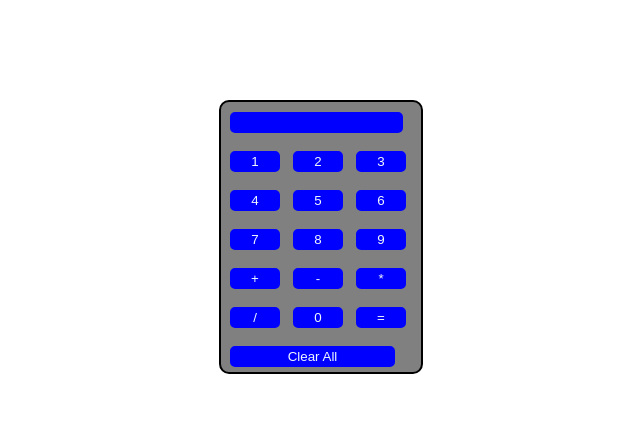
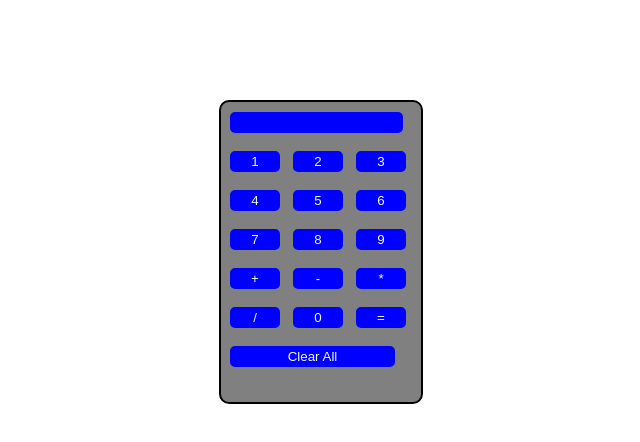
Before and after one commit to mohitgarkoti/A-cal, a plain HTML site: page index.htm in a window 1280 px wide. Shown: the whole page, without its empty margins (319-959 px from the left). Drawn offline with Linux system fonts and the light colour scheme.

Commit message:
Update main.css

```diff
--- a/main.css
+++ b/main.css
@@ -11,7 +11,7 @@ body{
 
 }
 .formstyle{
-    height: 270px;
+    height: 300px;
     width: 200px;
     margin: auto;
     border: 2px solid black;
```
